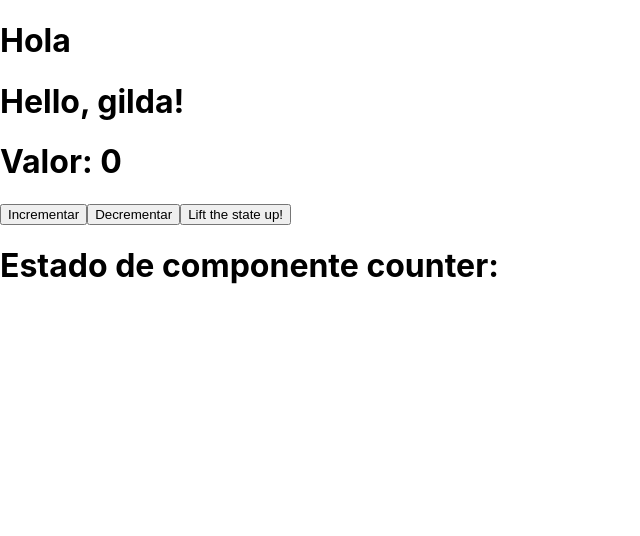
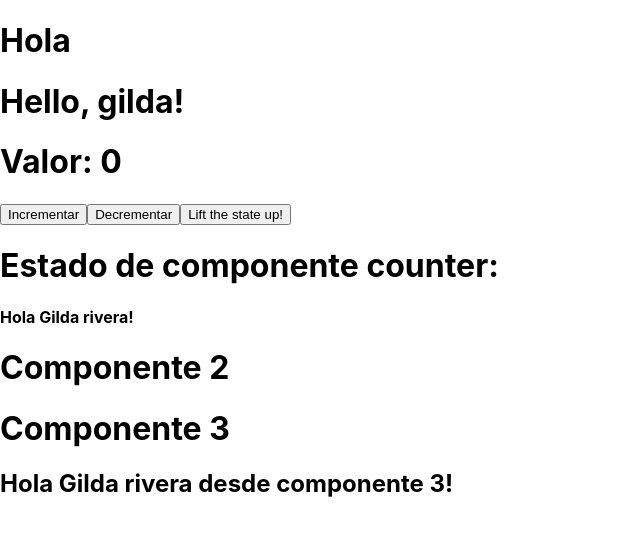
Before and after one commit to GildaRivera/reactTutorial, a React (Create React App) app: page / in a window 1280 px wide. Shown: the top 536 px of the page, without its empty margins (0-640 px from the left). Built offline with nearby package versions, Linux system fonts and the light colour scheme.

Commit message:
useContext

```diff
--- a/src/App.js
+++ b/src/App.js
@@ -3,6 +3,7 @@ import './App.css';
 import Main from './components/main';
 import Counter from './components/state';
 import { useState } from 'react';
+import Component1 from './components/context';
 function App() {
   const [main,setMain] = useState()
   let handleState=(params)=>{
@@ -14,6 +15,7 @@ function App() {
      <Main user="gilda"/>
      <Counter liftState={handleState} />
      <h1>Estado de componente counter: {main}</h1>
+     <Component1/>
     </div>
   );
 }
--- /dev/null
+++ b/src/components/context.js
@@ -0,0 +1,34 @@
+import { useState, createContext, useContext } from "react";
+
+const UserContext = createContext();
+
+export default function Component1() {
+  const [user, setUser] = useState("Gilda rivera");
+
+  return (
+    <UserContext.Provider value={user}>
+      <h4>{`Hola ${user}!`}</h4>
+      <Component2 user={user} />
+    </UserContext.Provider>
+  );
+}
+
+function Component2() {
+  return (
+    <>
+      <h1>Componente 2</h1>
+      <Component3 />
+    </>
+  );
+}
+
+function Component3() {
+  const user = useContext(UserContext);
+
+  return (
+    <>
+      <h1>Componente 3</h1>
+      <h2>{`Hola ${user}  desde componente 3!`}</h2>
+    </>
+  );
+}
```
